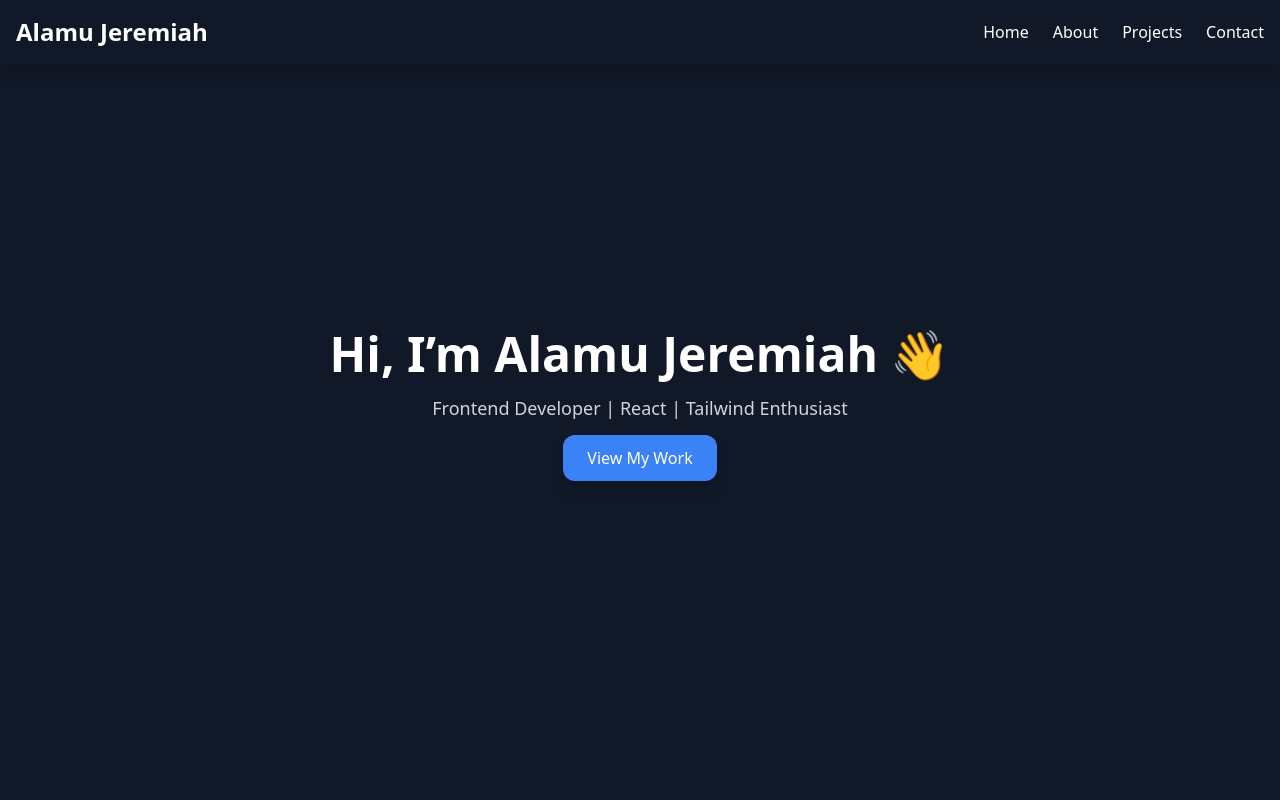
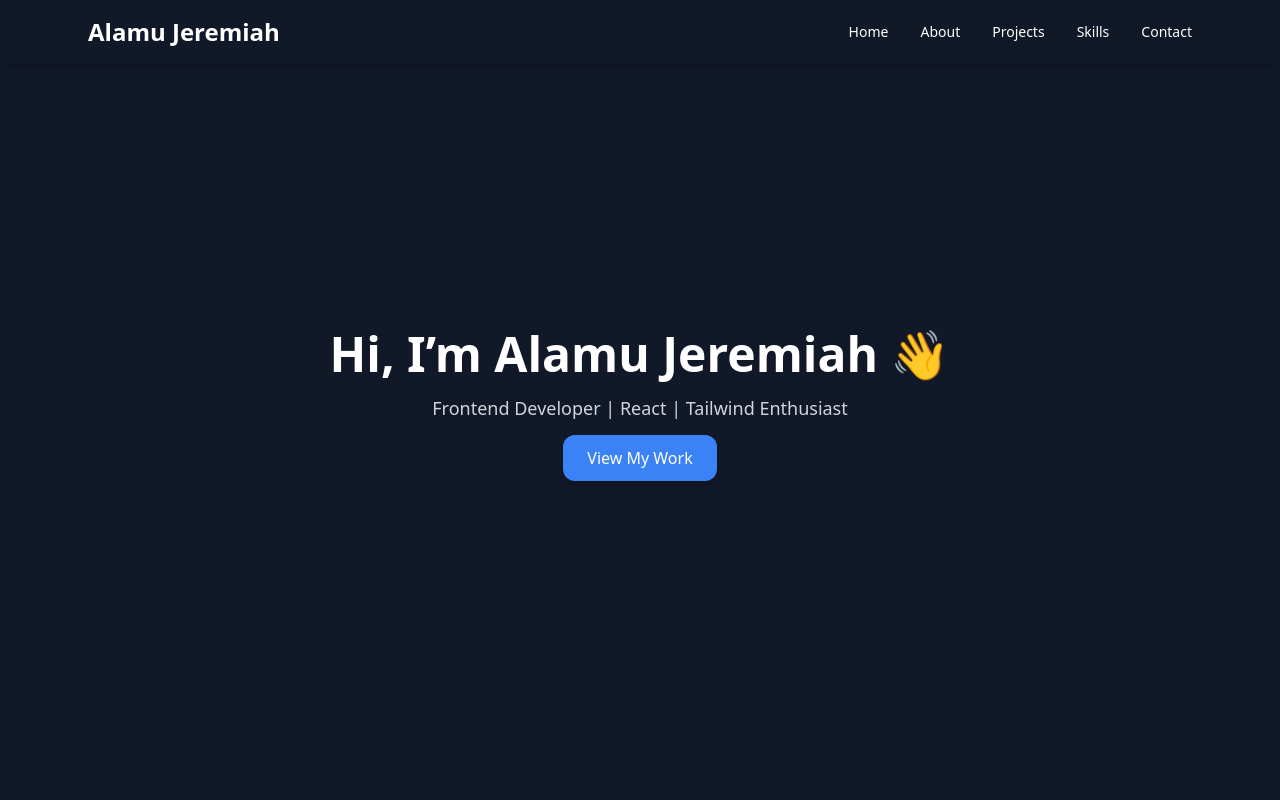
Before and after one commit to Jerrysoftwork/jerry-port, a React (Vite) app: page / in a window 1280 px wide. Shown: the top 800 px of the page. Built offline with nearby package versions, Linux system fonts and the light colour scheme.

Commit message:
enable smooth scrolling for anchor links

```diff
--- a/src/App.jsx
+++ b/src/App.jsx
@@ -4,6 +4,7 @@ import About from "./components/About";
 import Projects from "./components/Projects";
 import Skills from "./components/Skills";
 import Contact from "./components/Contact";
+import Footer from "./components/Footer";
 
 export default function App() {
   return (
@@ -14,6 +15,7 @@ export default function App() {
       <Projects />
       <Skills />
       <Contact />
+      <Footer />
     </div>
   );
 }
--- a/src/components/Navbar.jsx
+++ b/src/components/Navbar.jsx
@@ -1,13 +1,39 @@
 export default function Navbar() {
   return (
-    <nav className="fixed top-0 w-full bg-gray-900 text-white p-4 flex justify-between items-center shadow-lg z-50">
-      <h1 className="text-2xl font-bold">Alamu Jeremiah</h1>
-      <ul className="flex gap-6">
-        <li><a href="#hero" className="hover:text-blue-400">Home</a></li>
-        <li><a href="#about" className="hover:text-blue-400">About</a></li>
-        <li><a href="#projects" className="hover:text-blue-400">Projects</a></li>
-        <li><a href="#contact" className="hover:text-blue-400">Contact</a></li>
-      </ul>
+    <nav className="fixed top-0 left-0 w-full bg-gray-900 text-white shadow-md z-50">
+      <div className="max-w-6xl mx-auto px-6 py-4 flex justify-between items-center">
+        {/* Logo / Name */}
+        <h1 className="text-2xl font-bold">Alamu Jeremiah</h1>
+
+        {/* Navigation Links */}
+        <ul className="hidden md:flex space-x-8 text-sm font-medium">
+          <li>
+            <a href="#hero" className="hover:text-blue-400 transition">
+              Home
+            </a>
+          </li>
+          <li>
+            <a href="#about" className="hover:text-blue-400 transition">
+              About
+            </a>
+          </li>
+          <li>
+            <a href="#projects" className="hover:text-blue-400 transition">
+              Projects
+            </a>
+          </li>
+          <li>
+            <a href="#skills" className="hover:text-blue-400 transition">
+              Skills
+            </a>
+          </li>
+          <li>
+            <a href="#contact" className="hover:text-blue-400 transition">
+              Contact
+            </a>
+          </li>
+        </ul>
+      </div>
     </nav>
   );
 }
--- /dev/null
+++ b/src/components/index.css
@@ -0,0 +1,3 @@
+html {
+  scroll-behavior: smooth;
+}
```
